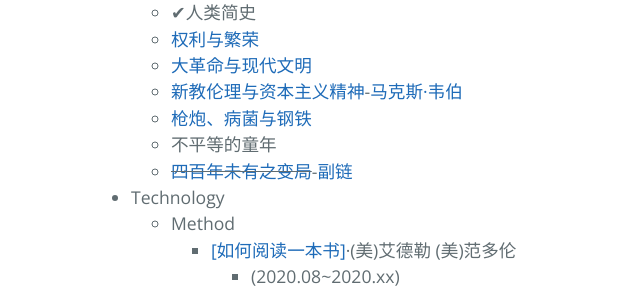
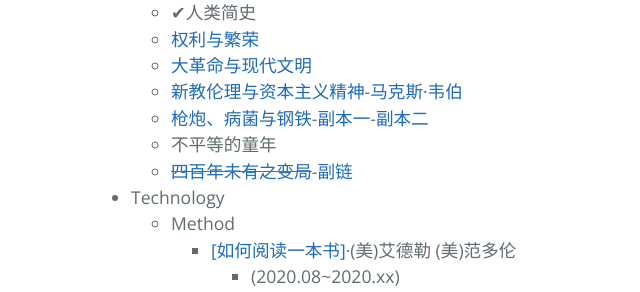
Before and after one commit to AmbroseRen/test, a Jekyll site: the page built from Library/BookListsOne.md, in a window 1280 px wide and 900 px high, scrolled down 1713 px. Shown: the part 154-446 px from the top of the window, without its empty margins (133-773 px from the left). Built offline with Jekyll 4.4.1, drawn with Linux system fonts in a browser that asks for light colours; our own code applies the rules of GitHub Pages for plain Markdown files; the repository's description, which GitHub fills in, is left out.

Commit message:
Update BookListsOne.md

```diff
--- a/Library/BookListsOne.md
+++ b/Library/BookListsOne.md
@@ -104,7 +104,7 @@
             <li><a href="https://cdn.jsdelivr.net/gh/AmbroseRen/test@master/Library/History/权力与繁荣(www.weibaiyue.com).pdf">权利与繁荣</a></li>
              <li><a href="https://cdn.jsdelivr.net/gh/AmbroseRen/test@master/Library/History/大革命与现代文明_13083578.pdf">大革命与现代文明</a></li>
              <li><a href="https://cdn.jsdelivr.net/gh/AmbroseRen/test@master/Library/History/新教伦理与资本主义精神【马克思·韦伯】.pdf">新教伦理与资本主义精神</a>-<a href="https://zh.wikipedia.org/zh-cn/%E9%A9%AC%E5%85%8B%E6%96%AF%C2%B7%E9%9F%A6%E4%BC%AF">马克斯·韦伯</a></li>
-            <li><a href="https://cdn.jsdelivr.net/gh/AmbroseRen/Picture@master/book/History/贾雷德·戴蒙德：枪炮、病菌与钢铁——人类社会的命运.pdf">枪炮、病菌与钢铁</a></li>
+            <li><a href="https://cdn.jsdelivr.net/gh/AmbroseRen/Picture@master/book/History/贾雷德·戴蒙德：枪炮、病菌与钢铁——人类社会的命运.pdf">枪炮、病菌与钢铁</a>-<a href="http://archive.keyllo.com/F-%E5%8F%91%E7%8E%B0/%E6%9E%AA%E7%82%AE%E7%97%85%E8%8F%8C%E4%B8%8E%E9%92%A2%E9%93%81.pdf">副本一</a>-<a href="http://www.wnllxx.org/down/%E6%9E%AA%E7%82%AE%E3%80%81%E7%97%85%E8%8F%8C%E4%B8%8E%E9%92%A2%E9%93%81%EF%BC%9A%E4%BA%BA%E7%B1%BB%E7%A4%BE%E4%BC%9A%E7%9A%84%E5%91%BD%E8%BF%90%EF%BC%88%E7%BE%8E%EF%BC%89%E8%B4%BE%E9%9B%B7%E5%BE%B7%C2%B7%E6%88%B4%E8%92%99%E5%BE%B7.pdf">副本二</a></li>
              <li>不平等的童年</li>
             <li><del><a href="http://www.yiquhai.com/content/22314.html">四百年未有之变局</a></del>-<a href="http://cn.epubee.com/files.aspx">副链</a></li>
         </ul>
```
